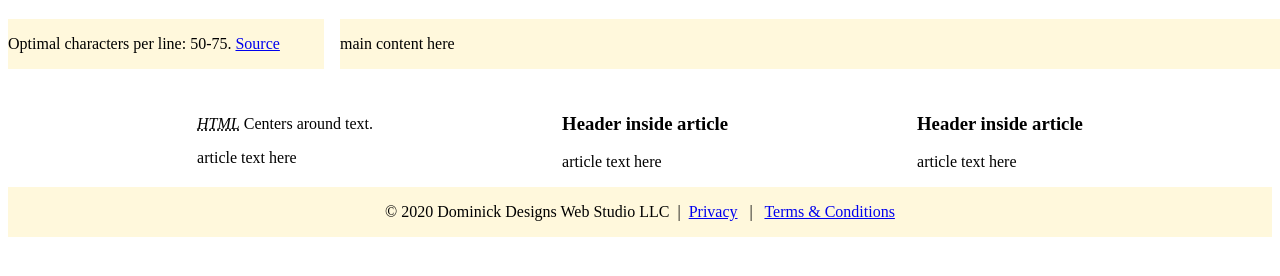
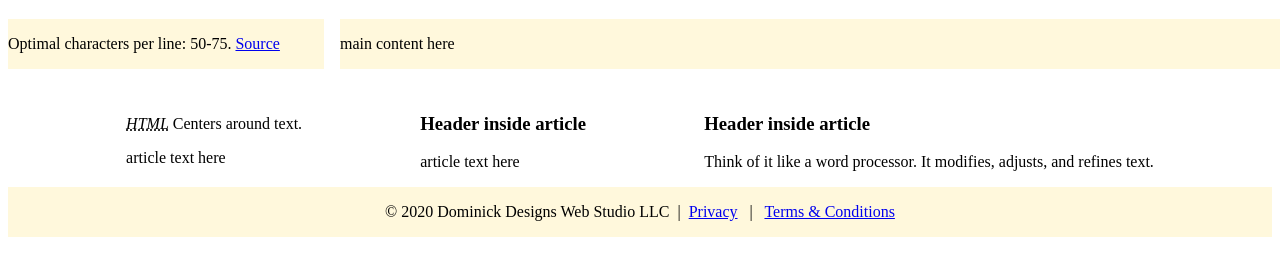
Before and after one commit to dominick-designs/demo-static-html-css, a website: page index.html in a window 1280 px wide. Shown: the part 162-438 px from the top of the page. Drawn offline with Linux system fonts and the light colour scheme.

Commit message:
add prettier

```diff
--- a/index.html
+++ b/index.html
@@ -87,7 +87,7 @@
     <h3>Header inside article</h3>
     </header>
     <p>
-      article text here
+      Think of it like a word processor. It modifies, adjusts, and refines text.
     </p>
     </article>
 </section>
```
Also changed, not shown: 1 other file.
